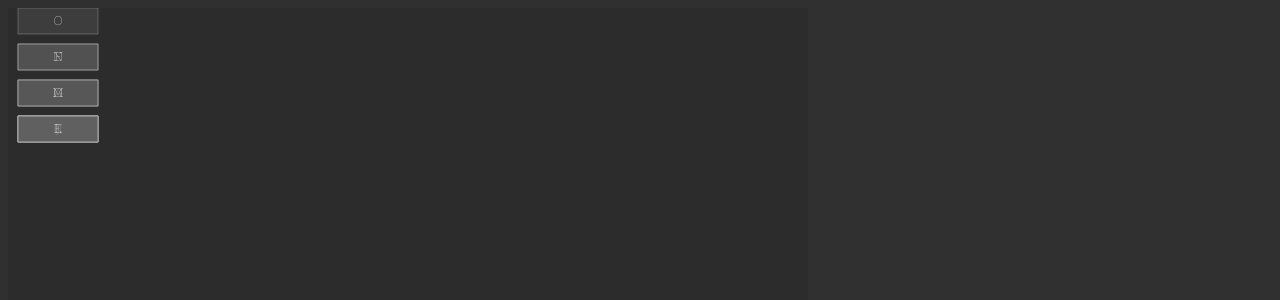
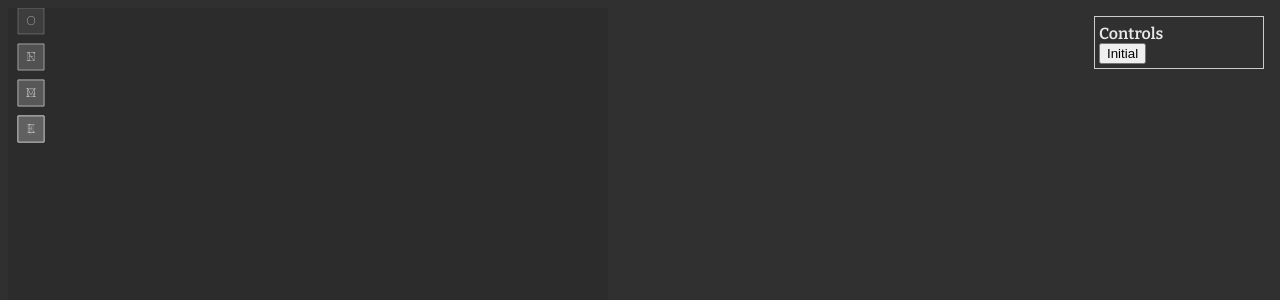
Before and after one commit to elvezpablo/tree-drawing-algo, a React (Create React App) app: page / in a window 1280 px wide. Shown: the top 300 px of the page. Built offline with nearby package versions, Linux system fonts and the light colour scheme.

Commit message:
3 files modified, 1 added

```diff
--- a/App.tsx
+++ b/App.tsx
@@ -11,6 +11,7 @@ import {
 import CharacterNode from './components/CharacterNode';
 import TreeMap from './components/TreeMap';
 import { TreeNode } from './tree/TreeNode';
+import ControlPanel from './components/ControlPanel';
 
 export default function App() {
   const [tree, setTree] = React.useState<TreeNode[]>([]);
@@ -28,12 +29,16 @@ export default function App() {
     // calculateInitialValues(root) ;
     // applyModifier(root, 0);
     // updateXVals(root);
-    // console.log(root);
   }, []);
+
+  const handleChange = (change: string, value?: number) => {
+    console.log('change: ', change);
+  };
 
   return (
     <div>
       <TreeMap nodes={tree} />
+      <ControlPanel onChange={handleChange} />
       {/* <h2>Data Structure</h2>
       <pre>{JSON.stringify(data, null, 2)}</pre> */}
     </div>
--- a/components/CharacterNode.tsx
+++ b/components/CharacterNode.tsx
@@ -2,7 +2,7 @@ import * as React from 'react';
 import styled from 'styled-components';
 
 const defaultValues = {
-  width: 80,
+  width: 26,
   height: 26,
 };
 
--- /dev/null
+++ b/components/ControlPanel.tsx
@@ -0,0 +1,25 @@
+import * as React from 'react';
+import styled from 'styled-components';
+
+type Props = {
+  onChange: (change:string, value?: number) => void
+};
+
+const Container = styled.div`
+  position: absolute;
+  width: 10rem;
+  top: 1rem;
+  right: 1rem;
+  border: 1px solid #ccc;
+  padding: 0.25rem;
+
+`;
+
+export default function ControlPanel({onChange}:Props) {
+  return (
+    <Container>
+      <h4>Controls</h4>
+      <button onClick={() => onChange('initial')} >Initial</button>
+    </Container>
+  );
+}
--- a/components/TreeMap.tsx
+++ b/components/TreeMap.tsx
@@ -7,8 +7,8 @@ type Props = {
 };
 
 const size = {
-  width: 800,
-  height: 500,
+  width: 600,
+  height: 400,
 };
 
 export default function TreeMap({ nodes }: Props) {
```
